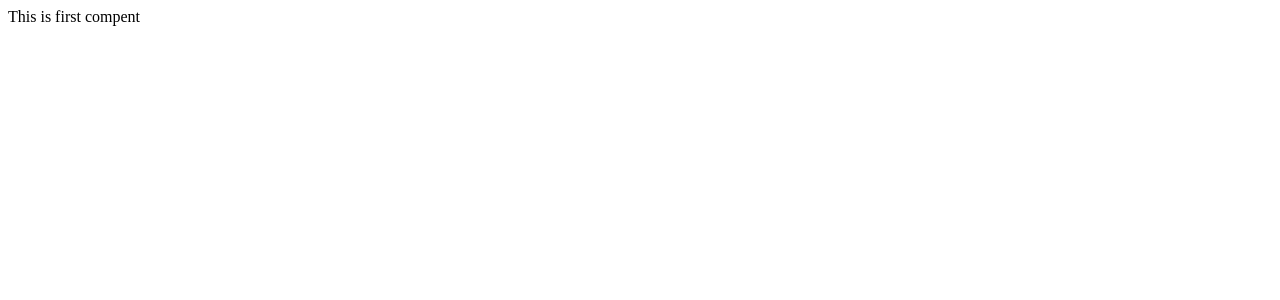
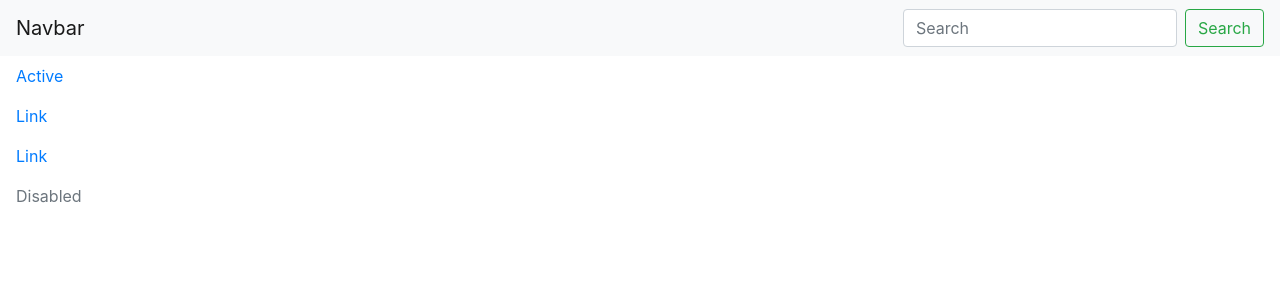
Before and after one commit to jokermt235/ncomid.admin, a Vue app: page / in a window 1280 px wide. Shown: the top 300 px of the page. Built offline with nearby package versions, Linux system fonts and the light colour scheme.

Commit message:
Adding panel to admin page

```diff
--- a/src/App.vue
+++ b/src/App.vue
@@ -1,4 +1,3 @@
-
 <template>
   <div id="app">
     <HomePage></HomePage>
@@ -13,4 +12,3 @@ export default {
   }
 }
 </script>
-d
--- a/src/components/HomePage.vue
+++ b/src/components/HomePage.vue
@@ -1,5 +1,17 @@
 <template>
-    <div>
-        This is first compent
-    </div>
+  <div class="app">
+    <TopMenu></TopMenu>
+    <LeftPanel></LeftPanel>
+  </div>
 </template>
+<script>
+import styles from '@/assets/css/bootstrap.min.css';
+import TopMenu from '@/components/TopMenu.vue';
+import LeftPanel from '@/components/LeftPanel.vue';
+export default {
+  components: {
+    TopMenu,
+    LeftPanel
+  }
+}
+</script>
--- /dev/null
+++ b/src/components/LeftPanel.vue
@@ -0,0 +1,18 @@
+<template>
+  <div class="LeftPanel">
+    <ul class="nav flex-column">
+  <li class="nav-item">
+    <a class="nav-link active" href="#">Active</a>
+  </li>
+  <li class="nav-item">
+    <a class="nav-link" href="#">Link</a>
+  </li>
+  <li class="nav-item">
+    <a class="nav-link" href="#">Link</a>
+  </li>
+  <li class="nav-item">
+    <a class="nav-link disabled" href="#" tabindex="-1" aria-disabled="true">Disabled</a>
+  </li>
+</ul>
+  </div>
+</template>
--- /dev/null
+++ b/src/components/TopMenu.vue
@@ -0,0 +1,11 @@
+<template>
+  <div class="LeftPanel">
+    <nav class="navbar navbar-light bg-light">
+        <a class="navbar-brand">Navbar</a>
+        <form class="form-inline">
+            <input class="form-control mr-sm-2" type="search" placeholder="Search" aria-label="Search">
+            <button class="btn btn-outline-success my-2 my-sm-0" type="submit">Search</button>
+        </form>
+    </nav>
+  </div>
+</template>
```
